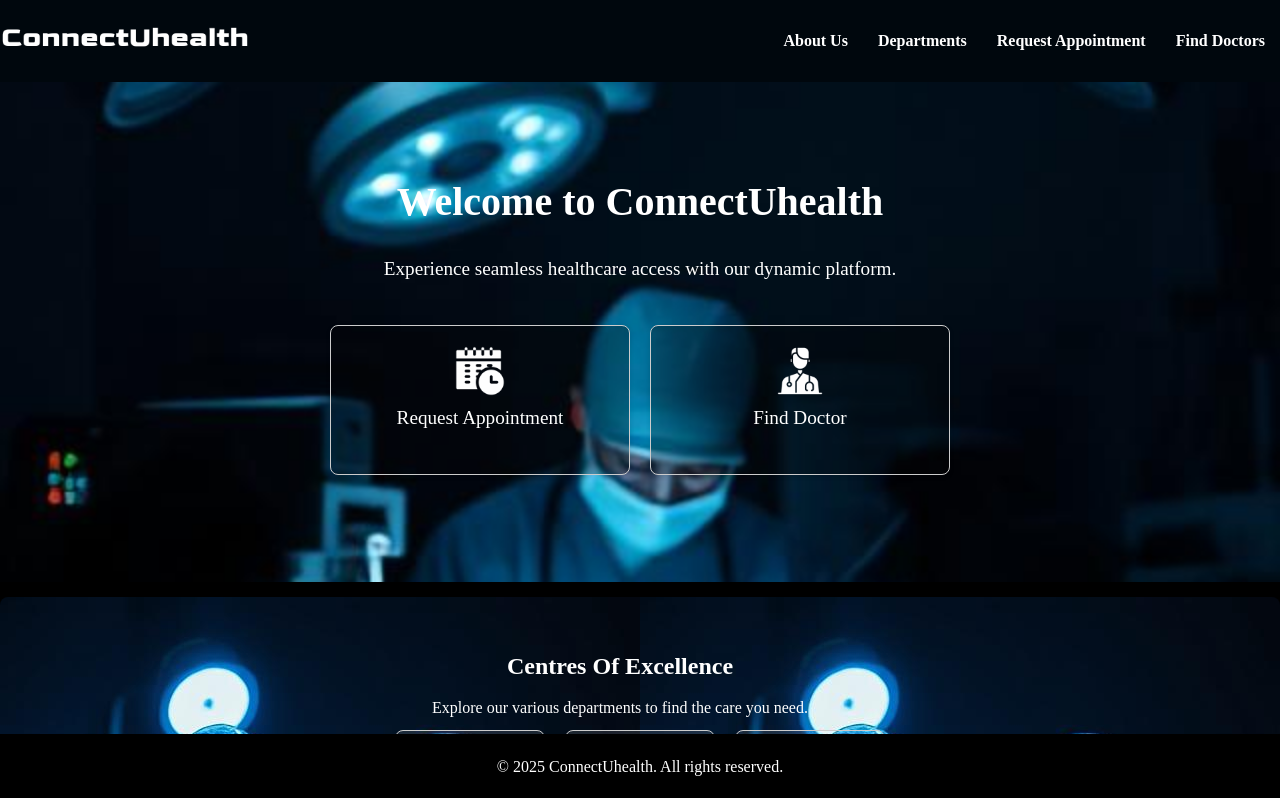
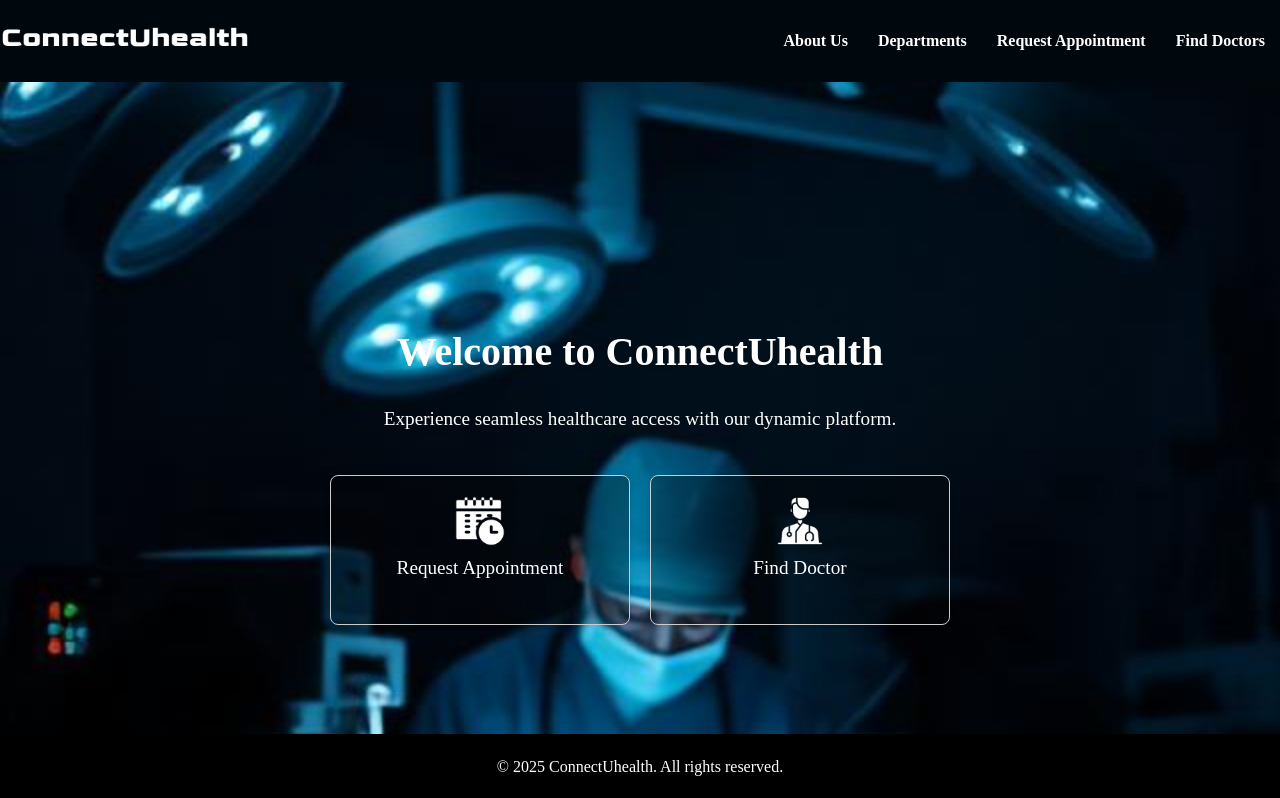
Before and after one commit to Gangadharv1/ConnectUHealth, a React (Vite) app: page / in a window 1280 px wide. Shown: the top 798 px of the page. Built offline with nearby package versions, Linux system fonts and the light colour scheme.

Commit message:
update home page

```diff
--- a/src/components/Hero.jsx
+++ b/src/components/Hero.jsx
@@ -8,11 +8,13 @@ function Hero() {
         <p>Experience seamless healthcare access with our dynamic platform.</p>
         <div className="box-container">
           <Link to="/request-appointment" className="box request-appointment-link">
-            <img src="/images/request_appointment.png" alt="Request Appointment" />
+            <img src="/images/request_appointment.png" alt="Request Appointment"
+            onError={() => console.log("Failed to load request_appointment.png")}/>
             <p>Request Appointment</p>
           </Link>
           <Link to="/#find-doctors" className="box">
-            <img src="/images/find_doctor.png" alt="Find Doctor" />
+            <img src="/images/find_doctor.png" alt="Find Doctor"
+            onError={() => console.log("Failed to load find_doctor.png")}/>
             <p>Find Doctor</p>
           </Link>
         </div>
--- a/src/style.css
+++ b/src/style.css
@@ -66,18 +66,22 @@ main {
 }
 
 #hero {
+    margin: 0;
+    padding: 0;
     position: relative;
     overflow: hidden;
-    height: 500px;
+    height: 100vh;
+    width: 100vw;
     background-image: url('/images/banner.jpg');
     background-size: cover;
     background-position: center;
     display: flex;
     flex-direction: column;
-    justify-content: space-between;
+    justify-content: center;
     align-items: center;
     text-align: center;
     color: #fff;
+
 }
 
 .hero-content {
@@ -87,6 +91,7 @@ main {
     align-items: center;
     text-align: center;
     flex-grow: 1;
+    padding: 20px;
 }
 
 #hero h1 {
```
